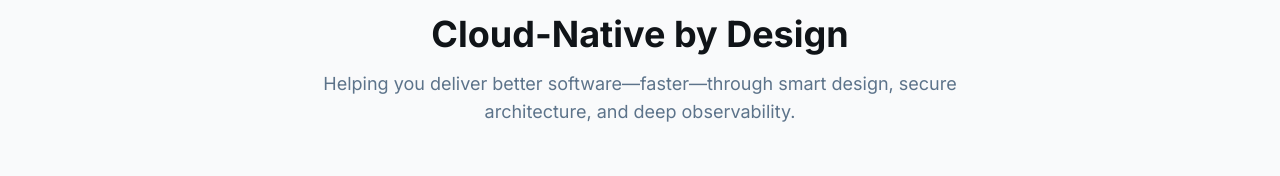
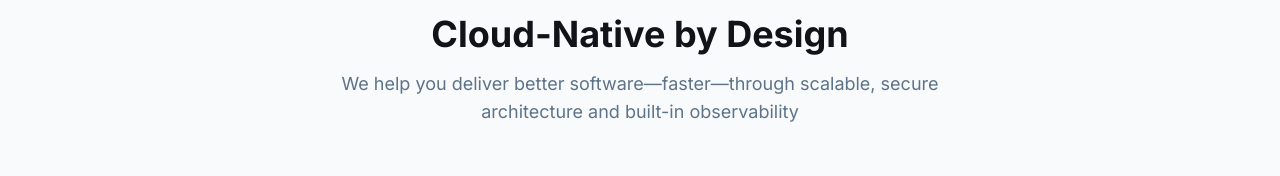
Before and after one commit to memoria-io/memoria-io.github.io, a Vue app: page / in a window 1280 px wide. Shown: the part 374-550 px from the top of the page. Built offline with nearby package versions, Linux system fonts and the light colour scheme.

Commit message:
case studies

```diff
--- a/src/pages/Home.vue
+++ b/src/pages/Home.vue
@@ -11,7 +11,7 @@
       <div class="mb-12 text-center">
         <h1 class="text-[#101418] text-4xl font-bold mb-4">Cloud-Native by Design</h1>
         <p class="text-[#5c738a] text-lg max-w-2xl mx-auto">
-          Helping you deliver better software—faster—through smart design, secure architecture, and deep observability.
+          We help you deliver better software—faster—through scalable, secure architecture and built-in observability
         </p>
       </div>
 
```
Also changed, not shown: public/case-studies/glovo.md (renamed from public/case-studies/enterprise-data.md), public/case-studies/jobandtalent.md (renamed from public/case-studies/fintech-microservices.md), public/case-studies/tamias.md (renamed from public/case-studies/healthcare-platform.md), public/case-studies/zalando.md (added), public/case-studies/zalon.md (renamed from public/case-studies/ecommerce-platform.md), public/images/hexagonal.png (added), public/images/nima.png (added).
